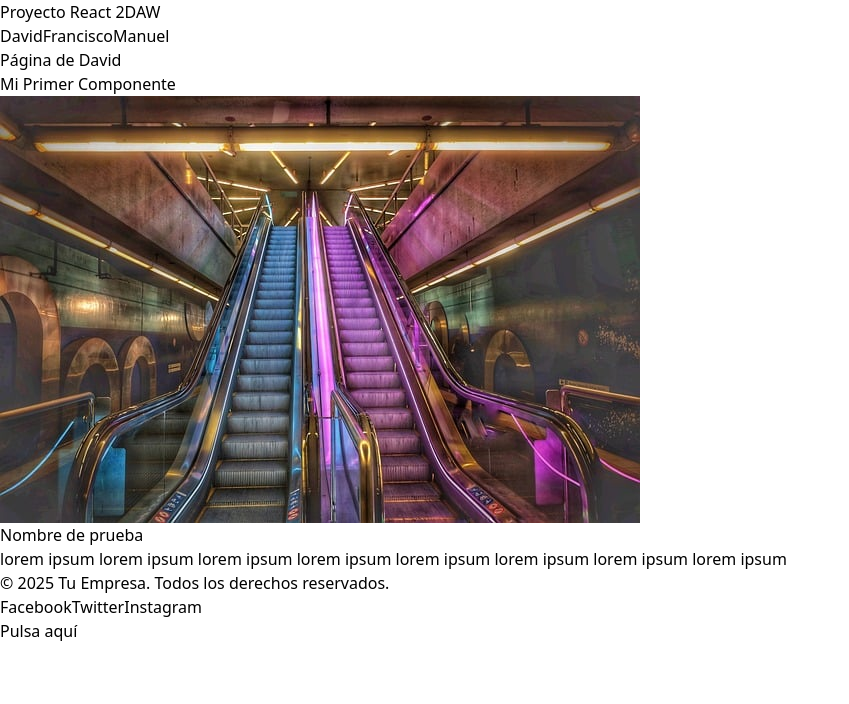
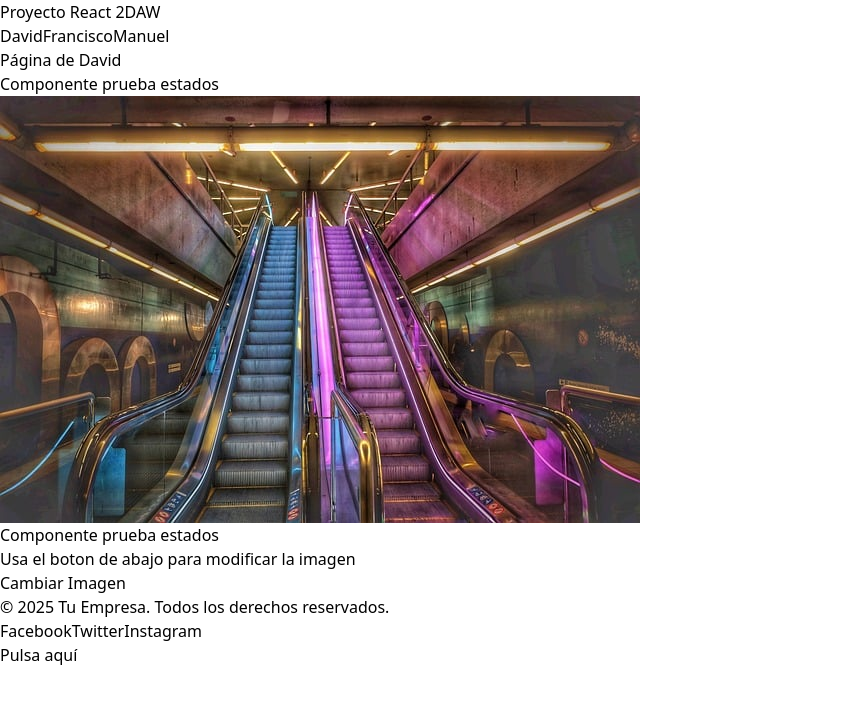
Before and after one commit to frodtor1209/GrupoReact2daw, a React (Vite) app: page /david in a window 1280 px wide. Shown: the top 704 px of the page, without its empty margins (0-849 px from the left). Built offline with nearby package versions, Linux system fonts and the light colour scheme.

Commit message:
Estado cambiar imagen

```diff
--- a/src/pages/David.jsx
+++ b/src/pages/David.jsx
@@ -1,17 +1,31 @@
-import React from 'react';
+import React, { useState } from 'react';
 import Card from '../components/Card';
 import Componentes from '../components/Componentes';
 
 const David = () => {
+  const [image, setImage] = useState("prueba.jpg");
+
+  const cambiarImagen = () => {
+    if (image === "prueba.jpg") {
+      setImage("imagenCambiadaDavid.png");
+    } else {
+      setImage("prueba.jpg");
+    }
+  };
   return (
     <div className="p-6">
       <h1 className="text-4xl font-bold">Página de David</h1>
       <Componentes
-      titulo="Mi Primer Componente"
+      titulo="Componente prueba estados"
       ChildComponent={Card}
-      nombre="Nombre de prueba"
-      descripcion="lorem ipsum lorem ipsum lorem ipsum lorem ipsum lorem ipsum lorem ipsum lorem ipsum lorem ipsum"
-      img="prueba.jpg" />
+      nombre="Componente prueba estados"
+      descripcion="Usa el boton de abajo para modificar la imagen"
+      img={image}  />
+            <button
+        onClick={cambiarImagen}
+        className="mt-4 px-4 py-2 bg-blue-500 text-white font-semibold rounded-lg shadow-md hover:bg-blue-600 focus:outline-none">
+        Cambiar Imagen
+      </button>
     </div>
   );
 };
```
Also changed, not shown: public/imagenCambiadaDavid.png (added).
